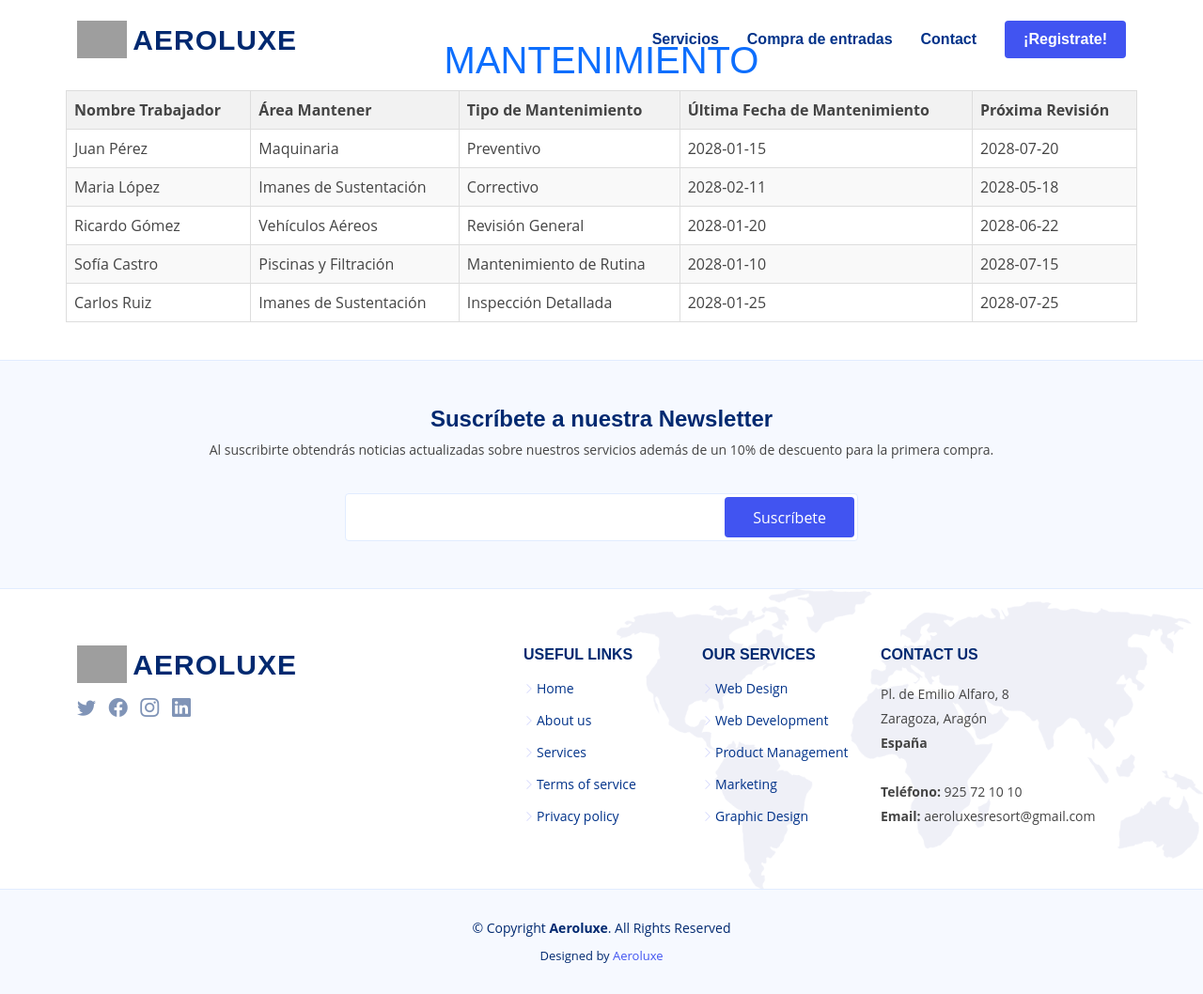
After one commit to dgsi-lab-gl2-2324/Aeroluxe, a PHP site: the page made by Aeroluxe/vista/mantenimientoView.php in a window 1280 px wide. The commit adds this page. Shown: the whole page at 94% size. Run offline with PHP 8.4, Linux system fonts and the light colour scheme; the template is opened without the code that fills it, so the values that code supplies are empty; some libraries are stand-ins or nearby versions; some web fonts are replaced; grey boxes are pictures that could not be loaded.

Commit message:
Tabla de mantenimiento

```diff
--- a/Aeroluxe/assets/css/style.css
+++ b/Aeroluxe/assets/css/style.css
@@ -96,7 +96,7 @@ h6 {
   z-index: -1;
   width: 100%;
   height: 100%;
-  background: linear-gradient(45deg, red, blue, deeppink, blue, red, blue, deeppink, blue);
+  background: linear-gradient(45deg, #00c9dd, blue, #00c9dd, blue, #00c9dd, blue, #00c9dd, blue);
   background-size: 800%;
   border-radius: 12px;
   filter: blur(8px);
@@ -115,6 +115,26 @@ h6 {
   100% { background-position: 0 0; }
 }
 
+
+table {
+  width: 80%;
+  margin: 20px auto;
+  border-collapse: collapse;
+  text-align: left;
+}
+th, td {
+  padding: 8px;
+  border: 1px solid #ddd; /* Bordes suaves */
+}
+th {
+  background-color: #f2f2f2; /* Color de fondo para los encabezados */
+}
+tr:nth-child(even) {
+  background-color: #f9f9f9; /* Filas alternas con diferente color de fondo */
+}
+tr:hover {
+  background-color: #e8f4f8; /* Color cuando el mouse pasa sobre la fila */
+}
 
 
 
--- a/Aeroluxe/vista/adminView.php
+++ b/Aeroluxe/vista/adminView.php
@@ -36,6 +36,8 @@
                     require_once 'mostrarClientesView.php';
                   } else if ($opcion == "galeria") {
                     require_once 'editarGaleriaView.php';
+                  } else if ($opcion == "mantenimiento") {
+                    require_once 'mantenimientoView.php';
                   }
                 } else {
                   echo '<h3>Hola administrador, desde aquí puedes gestionar tu página.</h3>';
@@ -66,6 +68,7 @@
                 <li><a href="<?php echo URL . '/menuAdminAdmin' ?>">Añadir administrador</a></li>
                 <li><a href="<?php echo URL . '/menuAdminClientes' ?>">Clientes</a></li>
                 <li><a href="<?php echo URL . '/menuAdminGaleria' ?>">Galería</a></li>
+                <li><a href="<?php echo URL . '/menuAdminMantenimiento' ?>">Mantenimiento</a></li>
               </ul>
             </div><!-- End sidebar categories-->
 
--- /dev/null
+++ b/Aeroluxe/vista/mantenimientoView.php
@@ -0,0 +1,60 @@
+<section id="blog" class="blog">
+    <div class="container" data-aos="fade-up">
+
+        <div class="row">
+
+            <div class="col-lg-12">
+                <h1 class="text-primary text-center">MANTENIMIENTO</h1>
+
+            </div>
+            <table>
+    <thead>
+        <tr>
+            <th>Nombre Trabajador</th>
+            <th>Área Mantener</th>
+            <th>Tipo de Mantenimiento</th>
+            <th>Última Fecha de Mantenimiento</th>
+            <th>Próxima Revisión</th>
+        </tr>
+    </thead>
+    <tbody>
+    <tr>
+            <td>Juan Pérez</td>
+            <td>Maquinaria</td>
+            <td>Preventivo</td>
+            <td>2028-01-15</td>
+            <td>2028-07-20</td>
+        </tr>
+        <tr>
+            <td>Maria López</td>
+            <td>Imanes de Sustentación</td>
+            <td>Correctivo</td>
+            <td>2028-02-11</td>
+            <td>2028-05-18</td>
+        </tr>
+        <tr>
+            <td>Ricardo Gómez</td>
+            <td>Vehículos Aéreos</td>
+            <td>Revisión General</td>
+            <td>2028-01-20</td>
+            <td>2028-06-22</td>
+        </tr>
+        <tr>
+            <td>Sofía Castro</td>
+            <td>Piscinas y Filtración</td>
+            <td>Mantenimiento de Rutina</td>
+            <td>2028-01-10</td>
+            <td>2028-07-15</td>
+        </tr>
+        <tr>
+            <td>Carlos Ruiz</td>
+            <td>Imanes de Sustentación</td>
+            <td>Inspección Detallada</td>
+            <td>2028-01-25</td>
+            <td>2028-07-25</td>
+        </tr>
+    </tbody>
+</table>
+        </div>
+    </div>
+</section>
```
Also changed, not shown: Aeroluxe/controller/ControladorController.php (+11 -0 lines), Aeroluxe/.htaccess.
